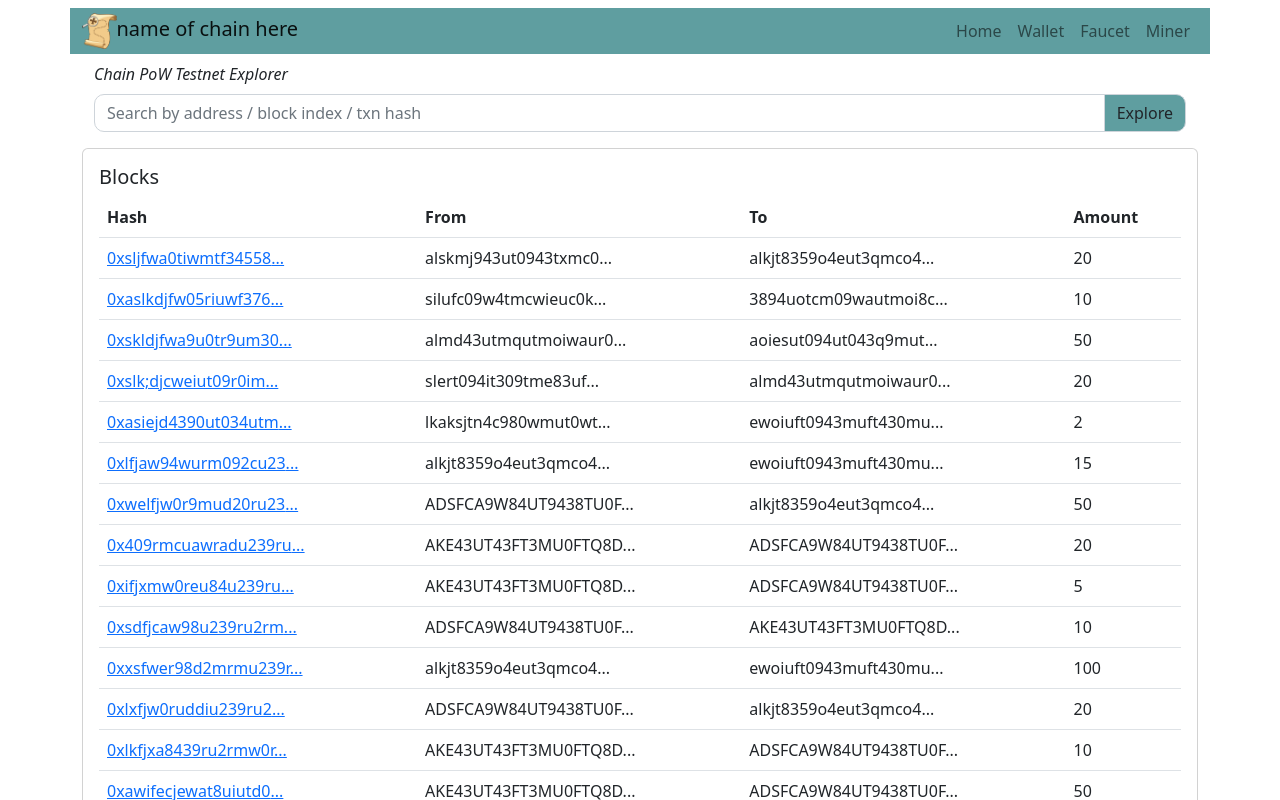
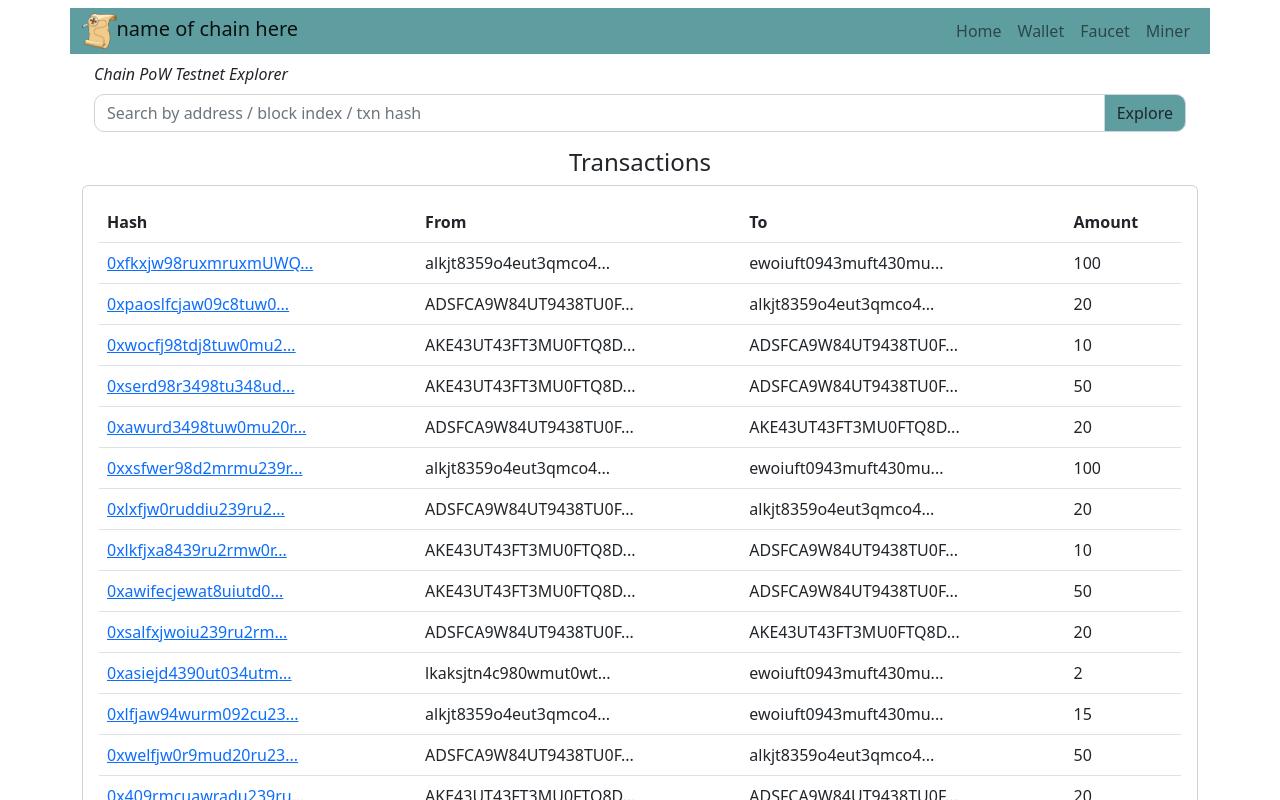
Before and after one commit to codyrhoten/EduChain, a React (Create React App) app in the folder frontend/: page /transactions in a window 1280 px wide. Shown: the top 800 px of the page. Built offline with nearby package versions, Linux system fonts and the light colour scheme.

Commit message:
separate TxTable from mutliple pgs to minimize code

```diff
--- a/frontend/src/App.js
+++ b/frontend/src/App.js
@@ -6,7 +6,7 @@ import Wallet from './pages/Wallet';
 import Faucet from './pages/Faucet';
 import Miner from './pages/Miner';
 import AllBlocks from './pages/explorer/AllBlocks';
-import AllTxs from './pages/explorer/AllTxs';
+import Transactions from './pages/explorer/Transactions';
 import Block from './pages/explorer/Block';
 import Transaction from './pages/explorer/Transaction';
 import Address from './pages/explorer/Address';
@@ -23,15 +23,13 @@ function App() {
     });
 
     useEffect(() => {
-        const data = new api();
-        const _blocks = data.getBlocks().reverse();
-        const _txs = data.getTxs().reverse();
+        const blockchain = new api();
+        const _blocks = blockchain.getAllBlocks().reverse();
 
         setBlockchain({
             blocks: _blocks,
-            txs: _txs,
             latestBlx: _blocks.slice(0, 5),
-            latestTxs: _txs.slice(0, 5),
+            latestTxs: blockchain.getAllTxs().slice(0, 5),
         });
     }, []);
 
@@ -67,16 +65,14 @@ function App() {
                 />
                 <Route
                     path='/transactions'
-                    element={<AllTxs
+                    element={<Transactions
                         navLinks={navLinks.explorer}
-                        txs={blockchain.txs}
                     />}
                 />
                 <Route
                     path='/block/:blockIndex'
                     element={<Block
                         navLinks={navLinks.explorer}
-                        blocks={blockchain.blocks}
                     />}
                 />
                 <Route
--- a/frontend/src/Components/Header.js
+++ b/frontend/src/Components/Header.js
@@ -15,7 +15,7 @@ const Header = ({ navLinks }) => {
                 </Navbar.Brand>
                 <Navbar.Collapse id='navbarSupportedContent'>
                     <Nav className='ms-auto'>
-                        {navLinks.map((link, i) => {
+                        {navLinks !== undefined && navLinks.map((link, i) => {
                             return (
                                 <Nav.Item key={i.toString()}>
                                     <Nav.Link href={link.url}>
--- /dev/null
+++ b/frontend/src/Components/explorer/TxTable.js
@@ -0,0 +1,51 @@
+import { Card, Table } from 'react-bootstrap';
+
+const TxTable = ({ txs, heading }) => {
+    return (
+        <>
+            <h4 align='center'>{heading}</h4>
+            <Card>
+                <Card.Body>
+                    <Table responsive>
+                        <thead>
+                            <tr>
+                                <th>Hash</th>
+                                {/* <th>Block</th>
+                                    <th>Time</th> */}
+                                <th>From</th>
+                                <th>To</th>
+                                <th>Amount</th>
+                                {/* {<th>Fee</th>} */}
+                            </tr>
+                        </thead>
+                        <tbody>
+                            {txs.length > 0 &&
+                                txs.map((t, i) => (
+                                    <tr key={i}>
+                                        <td>
+                                            <Card.Link href={`/tx/${t.hash}`}>
+                                                {t.hash.substring(0, 20)}...
+                                            </Card.Link>
+                                        </td>
+                                        {/* <td>{tx.block}</td>
+                                            <td>{t.timestamp}</td> */}
+                                        {<td>
+                                            {t.sender.substring(0, 20)}...
+                                        </td>}
+                                        <td>
+                                            {t.recipient.substring(0, 20)}...
+                                        </td>
+                                        <td>{t.amount}</td>
+                                        {/* <td>{t.fee}</td> */}
+                                    </tr>
+                                ))
+                            }
+                        </tbody>
+                    </Table>
+                </Card.Body>
+            </Card>
+        </>
+    )
+}
+
+export default TxTable;
--- a/frontend/src/dummyApi.js
+++ b/frontend/src/dummyApi.js
@@ -3,24 +3,22 @@ const blockchain = require('./blockchain.json');
 export default class api {
     constructor() {
         this.blockchain = blockchain;
-        this.blocks = [];
         this.txs = [];
         this.addressTxs = [];
     }
 
-    getBlocks() {
-        this.blocks = blockchain.chain;
-        return this.blocks;
+    getAllBlocks() {
+        return this.blockchain.chain;
     }
 
-    getTxs() {
-        this.getBlocks().forEach(b => this.txs.push(...b.txs.reverse()));
-        this.txs = this.txs.reverse();
+    getAllTxs() {
+        this.blockchain.chain.forEach(b => this.txs.push(...b.txs.reverse()));
+        this.blockchain.chain.push(...this.blockchain.pendingTransactions);
         return this.txs;
     }
 
     getAddressHist(address) {
-        this.getBlocks().forEach(b => {
+        this.blockchain.chain.forEach(b => {
             b.txs.forEach(tx => {
                 if (tx.recipient === address || tx.sender === address) {
                     this.addressTxs.push(tx);
@@ -39,4 +37,10 @@ export default class api {
 
         return { txs: this.addressTxs, balance, address };
     }
+
+    getBlock(index) {
+        const blocks = this.getAllBlocks().reverse();
+        const block = blocks.find(block => block.index == index);
+        return block;
+    }
 }
--- a/frontend/src/pages/explorer/AllBlocks.js
+++ b/frontend/src/pages/explorer/AllBlocks.js
@@ -26,7 +26,7 @@ const AllBlocks = ({ blocks, navLinks }) => {
                             </thead>
                             <tbody>
                                 {blocks.length > 0 &&
-                                    blocks.reverse().map((b, i) => (
+                                    blocks.map((b, i) => (
                                         <tr key={i}>
                                             <td><Card.Link href={`/block/${b.index}`}>{b.index}</Card.Link></td>
                                             <td>{formatTimestamp(b)}</td>
--- a/frontend/src/pages/explorer/AllTxs.js
+++ /dev/null
@@ -1,52 +0,0 @@
-import { Card, Container, Table } from 'react-bootstrap';
-import SearchBar from '../../components/explorer/SearchBar';
-import Header from '../../components/Header';
-import formatTimestamp from '../../utils/formatTimestamp';
-
-const AllTxs = ({ txs, navLinks }) => {
-
-    console.log(txs)
-    return (
-        <>
-            <Header navLinks={navLinks} />
-            <Container>
-                <SearchBar />
-                <Card>
-                    <Card.Body>
-                        <Card.Title>Blocks</Card.Title>
-                        <Table responsive>
-                            <thead>
-                                <tr>
-                                    <th>Hash</th>
-                                    {/* <th>Block</th>
-                                    <th>Time</th> */}
-                                    <th>From</th>
-                                    <th>To</th>
-                                    <th>Amount</th>
-                                    {/* {<th>Fee</th>} */}
-                                </tr>
-                            </thead>
-                            <tbody>
-                                {txs.length > 0 &&
-                                    txs.map((t, i) => (
-                                        <tr key={i}>
-                                            <td><Card.Link href={`/tx/${t.hash}`}>{t.hash.substring(0, 20)}...</Card.Link></td>
-                                            {/* <td>{tx.block}</td>
-                                            <td>{formatTimestamp(t.timestamp)}</td> */}
-                                            {<td>{t.sender.substring(0, 20)}...</td>}
-                                            <td>{t.recipient.substring(0, 20)}...</td>
-                                            <td>{t.amount}</td>
-                                            {/* <td>{t.fee}</td> */}
-                                        </tr>
-                                    ))
-                                }
-                            </tbody>
-                        </Table>
-                    </Card.Body>
-                </Card>
-            </Container>
-        </>
-    );
-};
-
-export default AllTxs;
--- a/frontend/src/pages/explorer/Block.js
+++ b/frontend/src/pages/explorer/Block.js
@@ -1,17 +1,21 @@
 import Header from '../../components/Header';
-import { Card, Container, Table } from 'react-bootstrap';
+import { Badge, Card, Container, Table } from 'react-bootstrap';
 import SearchBar from '../../components/explorer/SearchBar';
-import { useParams } from 'react-router-dom';
+import { useParams, Link } from 'react-router-dom';
 import { useEffect, useState } from 'react';
 import formatTimestamp from '../../utils/formatTimestamp';
+// dummy data
+import api from '../../dummyApi';
 
-const Block = ({ blocks, navLinks }) => {
+const Block = ({ navLinks }) => {
     const { blockIndex } = useParams();
     const [block, setBlock] = useState({});
 
     useEffect(() => {
-        setBlock(blocks.find(b => b.index.toString() === blockIndex));
-    }, [blocks, block, blockIndex]);
+        const blockchain = new api();
+        setBlock(blockchain.getBlock(blockIndex));
+    }, [block, blockIndex]);
+
 
     return (
         <>
@@ -19,9 +23,9 @@ const Block = ({ blocks, navLinks }) => {
             <Container>
                 <SearchBar />
                 <h4 align='center'>Block # {blockIndex}</h4>
-                <Card>
-                    <Card.Body>
-                        {block !== undefined && Object.keys(block).length > 0 &&
+                {block !== undefined && Object.keys(block).length > 0 &&
+                    <Card>
+                        <Card.Body>
                             <Table responsive>
                                 <tbody>
                                     {/* <tr>
@@ -34,7 +38,15 @@ const Block = ({ blocks, navLinks }) => {
                                     </tr>
                                     <tr>
                                         <th>Transactions</th>
-                                        <td>{block.txs.length}</td>
+                                        <td>
+                                            <Badge bg='light' style={{ color: 'rgb(95,158,160)' }}>
+                                                <Link
+                                                    to='/transactions'
+                                                    state={blockIndex}
+                                                >
+                                                    {block.txs.length}
+                                                </Link>
+                                            </Badge></td>
                                     </tr>
                                     {/* <tr>
                                         <th>Mined by</th>
@@ -58,9 +70,9 @@ const Block = ({ blocks, navLinks }) => {
                                     </tr>
                                 </tbody>
                             </Table>
-                        }
-                    </Card.Body>
-                </Card>
+                        </Card.Body>
+                    </Card>
+                }
             </Container>
         </>
     );
--- a/frontend/src/pages/explorer/Home.js
+++ b/frontend/src/pages/explorer/Home.js
@@ -3,12 +3,8 @@ import { Container, Row } from 'react-bootstrap';
 import SearchBar from "../../components/explorer/SearchBar";
 import LatestBlocks from '../../components/explorer/LatestBlocks';
 import LatestTxs from '../../components/explorer/LatestTxs';
-import { useEffect, useState } from 'react';
-
 
 function Home({ latestBlx, latestTxs, navLinks }) {
-    console.log(latestBlx)
-
     return (
         <>
             <Header navLinks={navLinks} />
--- /dev/null
+++ b/frontend/src/pages/explorer/Transactions.js
@@ -0,0 +1,40 @@
+import { useLocation } from 'react-router-dom';
+import { useState } from 'react';
+import { Container } from 'react-bootstrap';
+import Header from '../../components/Header';
+import SearchBar from '../../components/explorer/SearchBar';
+import TxTable from '../../components/explorer/TxTable';
+// dummy data
+import api from '../../dummyApi';
+import { useEffect } from 'react';
+
+const Transactions = ({ navLinks }) => {
+    const blockIndex = useLocation().state;
+    const blockchain = new api();
+    const [txs, setTxs] = useState([]);
+    const [heading, setHeading] = useState('');
+
+    useEffect(() => {
+        if (blockIndex !== null) {
+            const _block = blockchain.getBlock(blockIndex);
+            setTxs(_block.txs);
+            setHeading(`Block ${blockIndex} Transactions`);
+        } else {
+            setTxs(blockchain.getAllTxs());
+            setHeading('Transactions');
+        }
+    }, []);
+
+
+    return (
+        <>
+            <Header navLinks={navLinks} />
+            <Container>
+                <SearchBar />
+                {txs.length > 0 && <TxTable txs={txs} heading={heading}/>}
+            </Container>
+        </>
+    );
+};
+
+export default Transactions;
```
